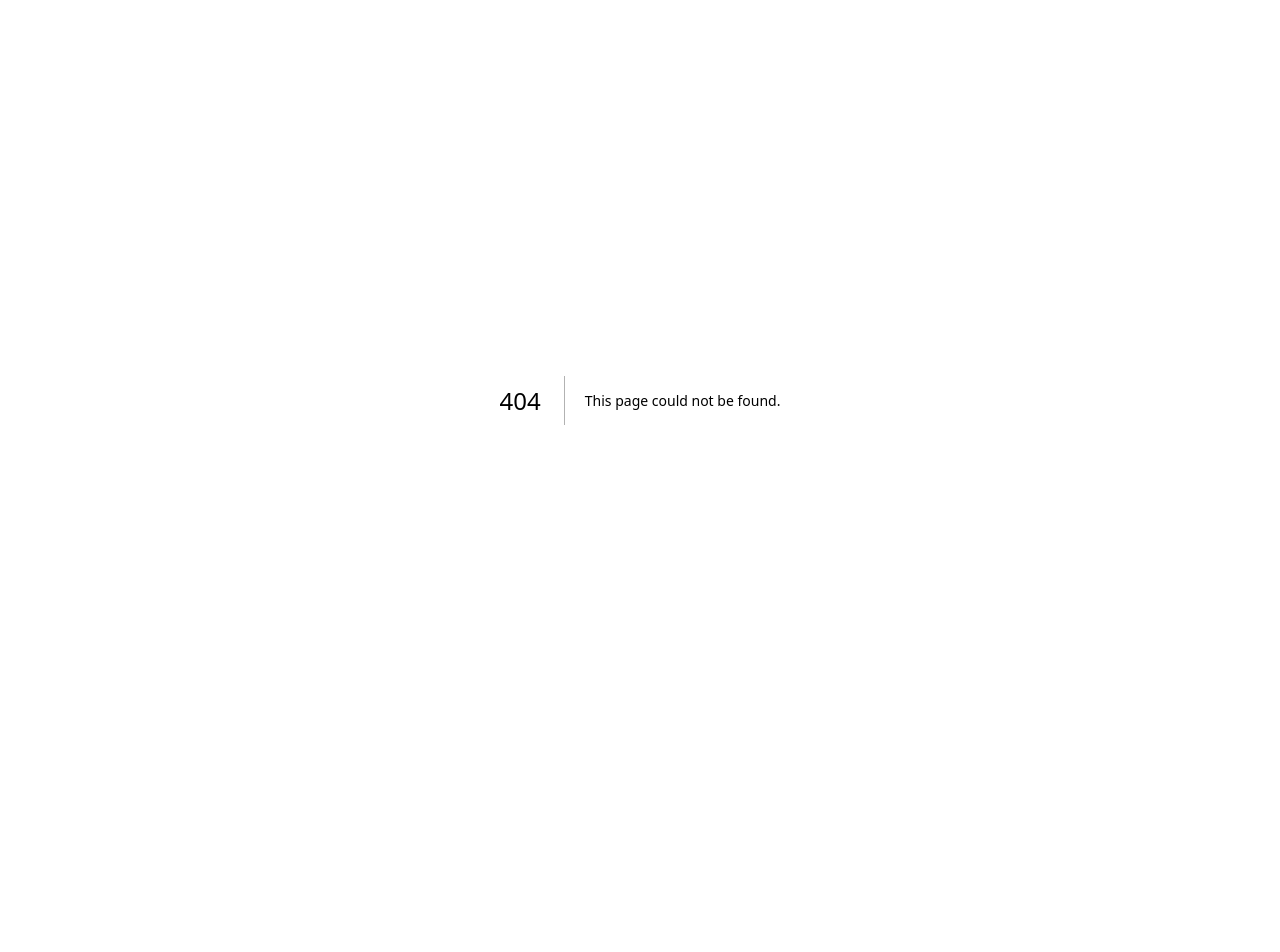
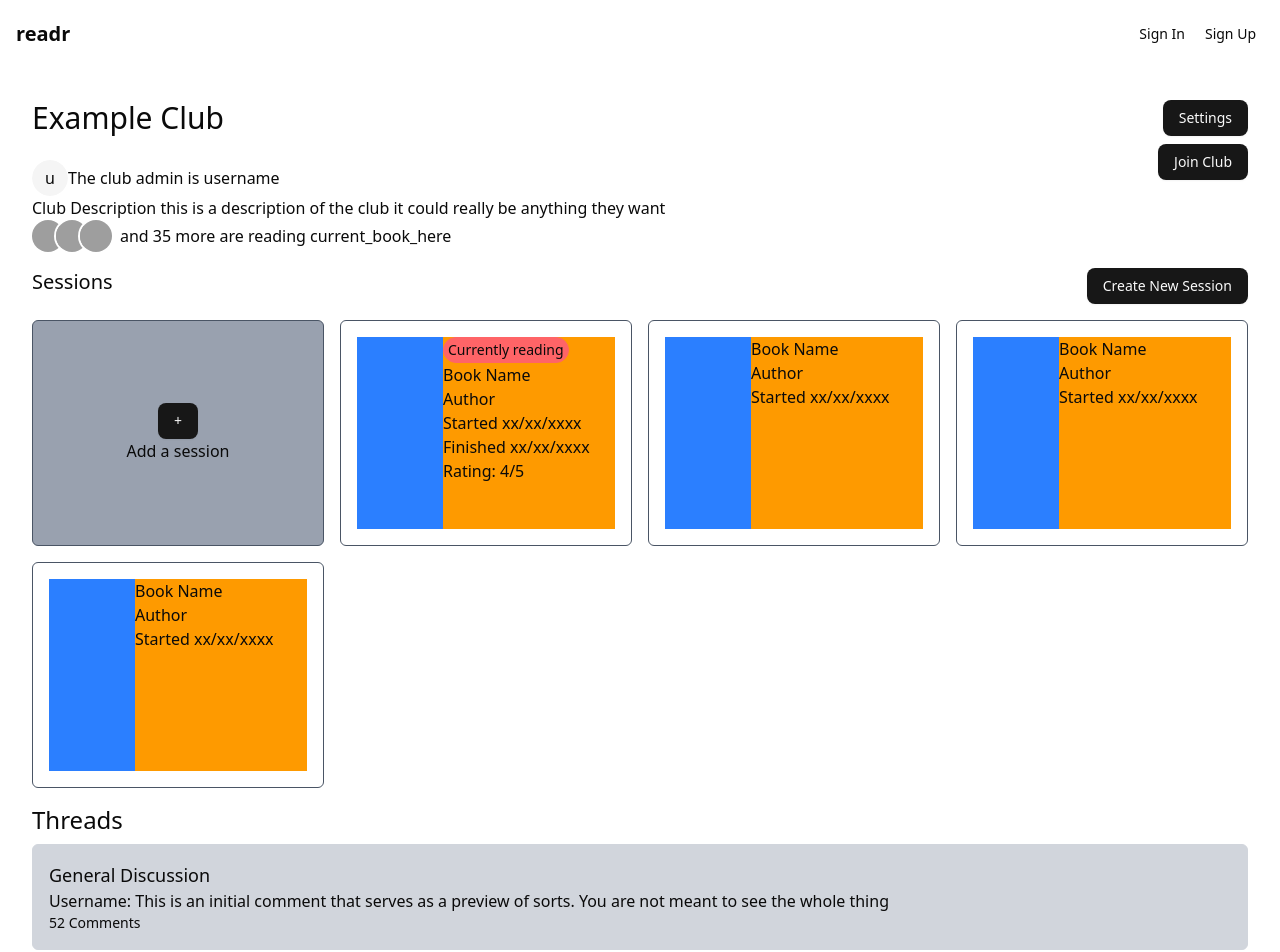
Before and after one commit to mzschandy/shelfmates, a Next.js app in the folder apps/web/: page /club in a window 1280 px wide. Before the commit this address had no page. Shown: the top 952 px of the page. Before the commit the page ends 800 px from the top, so only its background shows below. Built offline with nearby package versions, Linux system fonts and the light colour scheme; no server answers; grey boxes are pictures that could not be loaded.

Commit message:
ui: club page ui initial skeleton

```diff
--- a/apps/web/src/app/(main)/browse/page.tsx
+++ b/apps/web/src/app/(main)/browse/page.tsx
@@ -1,5 +1,5 @@
 import { Button } from "@/components/ui/button"
-import BookClub from "./_components/book-club"
+import BookClub from "@/components/book-club"
 import { createClient } from "@/utils/supabase/server"
 import { redirect } from "next/navigation"
 
--- /dev/null
+++ b/apps/web/src/app/(main)/club/page.tsx
@@ -0,0 +1,152 @@
+import { Avatar, AvatarFallback, AvatarImage } from "@/components/ui/avatar";
+import { Button } from "@/components/ui/button";
+import { Card, CardContent } from "@/components/ui/card";
+
+export default function ClubPage() {
+  return (
+    <div className="p-8">
+      <div className="">
+        <div className="flex justify-between">
+          <h1 className="text-3xl">Example Club</h1>
+          <Button>Settings</Button>
+        </div>
+        <div className="mt-2 flex justify-between">
+          <div className="mt-4 flex align-middle">
+                  <Avatar className="cursor-pointer size-9">
+          <AvatarImage alt={""} />
+          <AvatarFallback>u</AvatarFallback>
+        </Avatar>
+          <div className="ml-0 mr-0 mt-auto mb-auto">The club admin is username</div>
+        </div>
+        <div><Button>Join Club</Button></div>
+        </div>
+
+        <div>Club Description this is a description of the club it could really be anything they want</div>
+        <div className="flex">
+          <div>
+            <div className="*:data-[slot=avatar]:ring-background flex -space-x-2 *:data-[slot=avatar]:ring-2 *:data-[slot=avatar]:grayscale">
+        <Avatar>
+          <AvatarImage src="https://github.com/shadcn.png" alt="@shadcn" />
+          <AvatarFallback>CN</AvatarFallback>
+        </Avatar>
+        <Avatar>
+          <AvatarImage src="https://github.com/leerob.png" alt="@leerob" />
+          <AvatarFallback>LR</AvatarFallback>
+        </Avatar>
+        <Avatar>
+          <AvatarImage
+            src="https://github.com/evilrabbit.png"
+            alt="@evilrabbit"
+          />
+          <AvatarFallback>ER</AvatarFallback>
+        </Avatar>
+      </div>
+          </div>
+          <div className="ml-2 self-center"> and 35 more are reading current_book_here</div>
+        </div>
+      </div>
+      <div className="mt-4 mb-4 flex justify-between">
+        <div className="text-xl">Sessions</div>
+        <Button>Create New Session</Button>
+      </div>
+      <div className="grid grid-cols-4 gap-4 cursor-pointer">
+        <div className="border border-gray-600 rounded-sm bg-gray-400">
+          <div className="flex flex-col items-center justify-center mt-0 mb-0 ml-auto mr-auto h-full">
+            <Button>+</Button>
+            <div>Add a session</div>
+          </div>
+        </div>
+        <div className="border border-gray-600 rounded-sm cursor-pointer">
+          <div className="p-4">
+            <div className="flex w-full">
+              <div className="w-1/3 bg-amber-900">
+              <div className="h-48 bg-blue-500 mock-image"></div></div>
+              <div className="w-2/3 bg-amber-500">
+                <div className="border border-red-400 bg-red-400 rounded-2xl  w-max pl-1 pr-1 pt-0.5 pb-0.5 text-sm">Currently reading</div>
+                <div className="">Book Name</div>
+                <div className="">Author</div>
+                <div>Started xx/xx/xxxx</div>
+                <div>Finished xx/xx/xxxx</div>
+                <div>Rating: 4/5</div>
+              </div>
+            </div>
+          </div>
+        </div>
+        <div className="border border-gray-600 rounded-sm">
+          <div className="p-4">
+            <div className="flex w-full">
+              <div className="w-1/3 bg-amber-900">
+              <div className="h-48 bg-blue-500 mock-image"></div></div>
+              <div className="w-2/3 bg-amber-500">
+                <div className="">Book Name</div>
+                <div className="">Author</div>
+                <div>Started xx/xx/xxxx</div>
+              </div>
+            </div>
+          </div>
+        </div>
+        <div className="border border-gray-600 rounded-sm">
+          <div className="p-4">
+            <div className="flex w-full">
+              <div className="w-1/3 bg-amber-900">
+              <div className="h-48 bg-blue-500 mock-image"></div></div>
+              <div className="w-2/3 bg-amber-500">
+                <div className="">Book Name</div>
+                <div className="">Author</div>
+                <div>Started xx/xx/xxxx</div>
+              </div>
+            </div>
+          </div>
+        </div>
+        <div className="border border-gray-600 rounded-sm">
+          <div className="p-4">
+            <div className="flex w-full">
+              <div className="w-1/3 bg-amber-900">
+              <div className="h-48 bg-blue-500 mock-image"></div></div>
+              <div className="w-2/3 bg-amber-500">
+                <div className="">Book Name</div>
+                <div className="">Author</div>
+                <div>Started xx/xx/xxxx</div>
+              </div>
+            </div>
+          </div>
+        </div>
+      </div>
+      <div>
+        <div className="text-2xl mt-4">Threads</div>
+        <div className="flex flex-col mt-2 gap-1">
+          <div className="flex flex-col border border-gray-300 bg-gray-300 rounded-sm p-4 mb-4 cursor-pointer">
+            <div className="text-lg">General Discussion</div>
+            <div className="">Username: This is an initial comment that serves as a preview of sorts. You are not meant to see the whole thing</div>
+            <div className="text-sm">52 Comments</div>
+          </div>
+          <div className="flex flex-col border border-gray-300 bg-gray-300 rounded-sm p-4 mb-4 cursor-pointer">
+            <div className="text-lg">General Discussion</div>
+            <div className="">Username: This is an initial comment that serves as a preview of sorts. You are not meant to see the whole thing</div>
+            <div className="text-sm">52 Comments</div>
+          </div>
+          <div className="flex flex-col border border-gray-300 bg-gray-300 rounded-sm p-4 mb-4 cursor-pointer">
+            <div className="text-lg">General Discussion</div>
+            <div className="">Username: This is an initial comment that serves as a preview of sorts. You are not meant to see the whole thing</div>
+            <div className="text-sm">52 Comments</div>
+          </div>
+          <div className="flex flex-col border border-gray-300 bg-gray-300 rounded-sm p-4 mb-4 cursor-pointer">
+            <div className="text-lg">General Discussion</div>
+            <div className="">Username: This is an initial comment that serves as a preview of sorts. You are not meant to see the whole thing</div>
+            <div className="text-sm">52 Comments</div>
+          </div>
+          <div className="flex flex-col border border-gray-300 bg-gray-300 rounded-sm p-4 mb-4 cursor-pointer">
+            <div className="text-lg">General Discussion</div>
+            <div className="">Username: This is an initial comment that serves as a preview of sorts. You are not meant to see the whole thing</div>
+            <div className="text-sm">52 Comments</div>
+          </div>
+          <div className="flex flex-col border border-gray-300 bg-gray-300 rounded-sm p-4 mb-4 cursor-pointer">
+            <div className="text-lg">General Discussion</div>
+            <div className="">Username: This is an initial comment that serves as a preview of sorts. You are not meant to see the whole thing</div>
+            <div className="text-sm">52 Comments</div>
+          </div>
+        </div>
+      </div>
+    </div>
+  )
+}
--- a/apps/web/src/app/(main)/layout.tsx
+++ b/apps/web/src/app/(main)/layout.tsx
@@ -7,7 +7,7 @@ import {
 } from "@/components/ui/navigation-menu"
 import { createClient } from "@/utils/supabase/server"
 import Link from "next/link"
-import UserMenu from "./_components/user-menu"
+import UserMenu from "@/components/user-menu"
 
 function LoginLinks() {
   return (
@@ -39,7 +39,7 @@ async function Header() {
   return (
     <header className="flex items-center justify-between p-4">
       <h1 className="text-xl font-bold">
-        <Link href="/">Chaptr</Link>
+        <Link href="/">readr</Link>
       </h1>
       <div>{user ?  <UserMenu email={user?.email} /> : <LoginLinks />}</div>
     </header>
--- a/apps/web/src/app/(main)/page.tsx
+++ b/apps/web/src/app/(main)/page.tsx
@@ -1,7 +1,7 @@
 export default function HomePage() {
   return (
     <main className="flex min-h-screen">
-      <h1 className="text-4xl font-bold">Welcome to Chaptr</h1>
+      <h1 className="text-4xl font-bold">Welcome to readr</h1>
     </main>
   );
 }
```
Also changed, not shown: apps/web/src/components/book-club.tsx (renamed from apps/web/src/app/(main)/browse/_components/book-club.tsx), apps/web/src/components/user-menu.tsx (renamed from apps/web/src/app/(main)/_components/user-menu.tsx).
